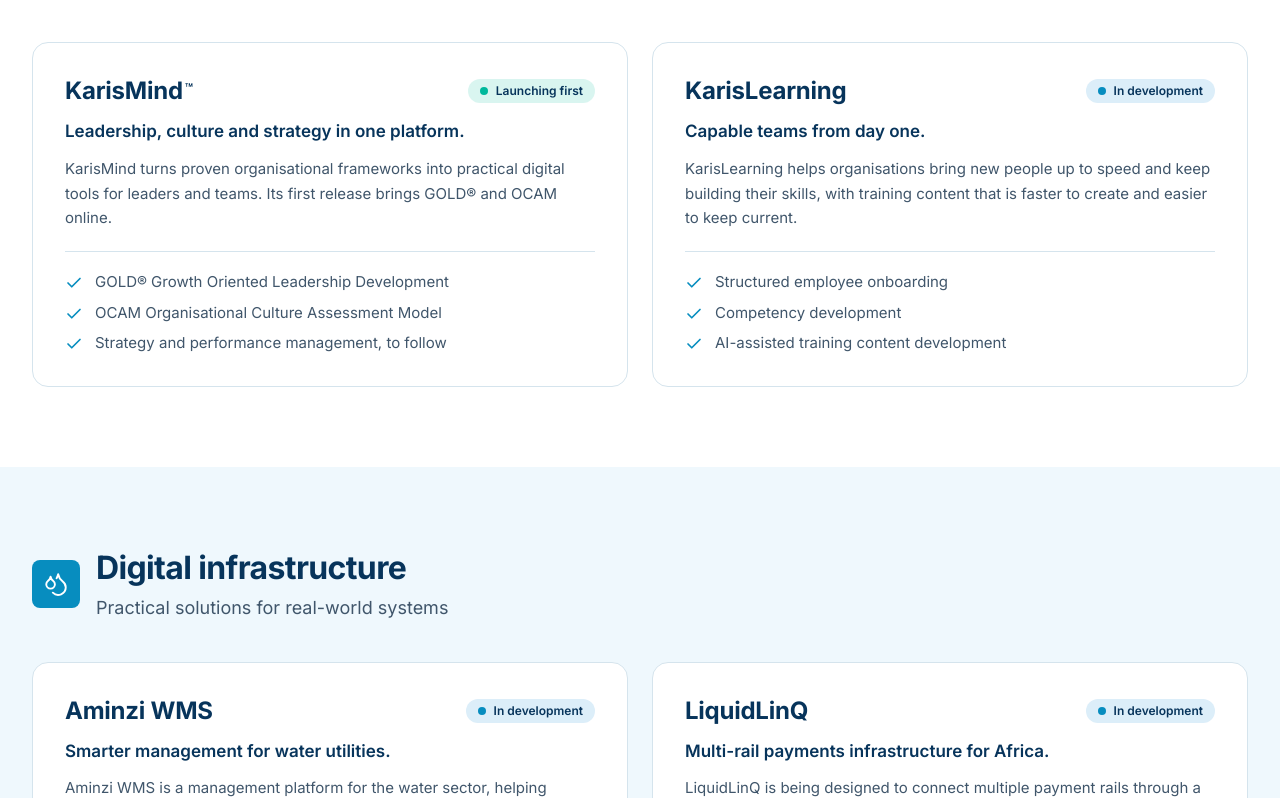
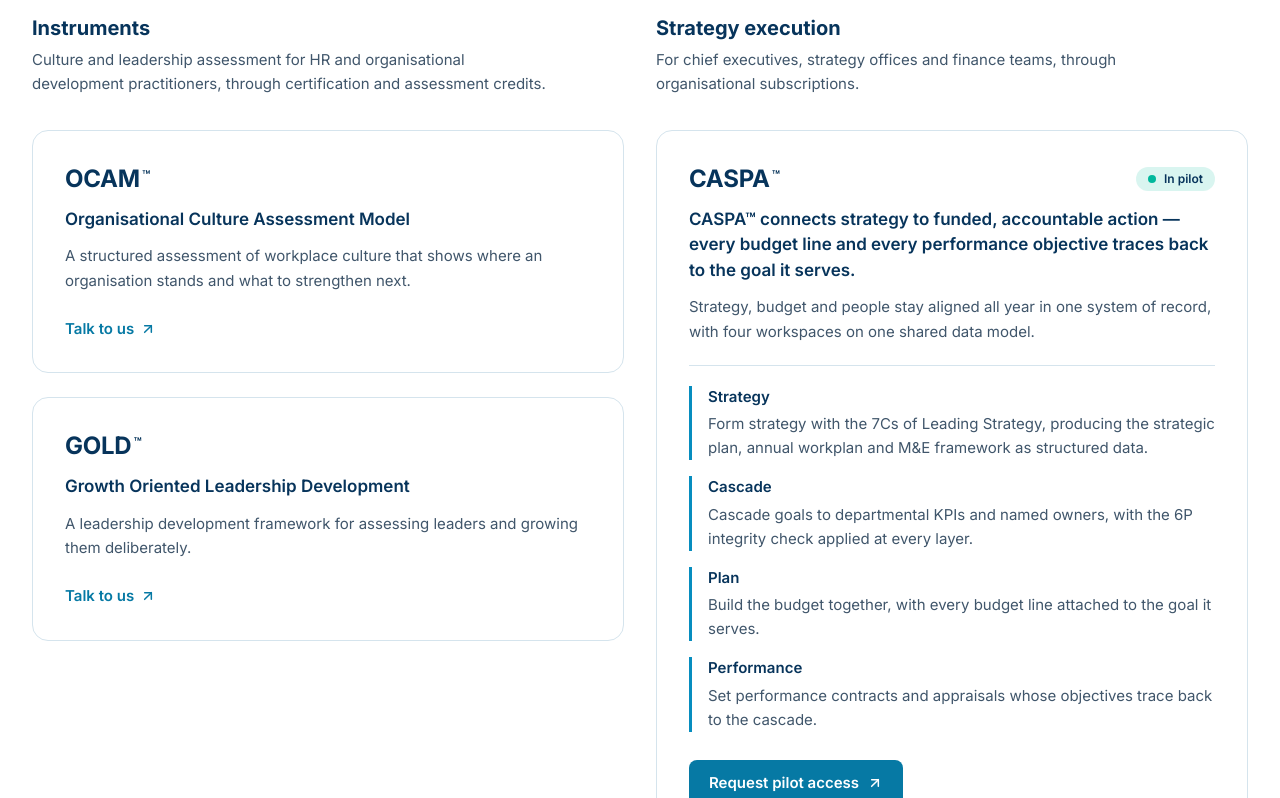
Before and after one commit to elijasinyinza-a11y/Karislab-Technologies, a Next.js app: page /solutions in a window 1280 px wide. Shown: the part 802-1600 px from the top of the page. Built offline with nearby package versions, Linux system fonts and the light colour scheme.

Commit message:
Add files via upload

```diff
--- a/src/app/contact/page.tsx
+++ b/src/app/contact/page.tsx
@@ -1,19 +1,109 @@
 import type { Metadata } from "next";
-import PagePlaceholder from "@/components/PagePlaceholder";
+import { Suspense } from "react";
+import { Mail, MapPin, Phone } from "lucide-react";
+import HeroDecoration from "@/components/home/HeroDecoration";
+import { site, telHref } from "@/lib/site";
 
 export const metadata: Metadata = {
   title: "Contact",
-  description: "How to reach the Karislab team.",
+  description: "How to reach Karislab, including requests for CASPA™ pilot access.",
   alternates: { canonical: "/contact" },
-  // Interim page: keep out of search results until the real content is live.
-  robots: { index: false, follow: true },
 };
 
-export default function Page() {
+type Props = { searchParams: Promise<{ [key: string]: string | string[] | undefined }> };
+
+const intro = {
+  general: {
+    heading: "Talk to Karislab",
+    text: "Tell us about the challenge you're working on and we'll point you in the right direction.",
+  },
+  pilot: {
+    heading: "Request pilot access to CASPA™",
+    text: "CASPA™ is in pilot with a small number of organisations. Call us and tell us about your organisation and the strategy you want to put into action.",
+  },
+};
+
+function Intro({ heading, text }: { heading: string; text: string }) {
   return (
-    <PagePlaceholder
-      title="Contact Karislab"
-      summary="We're preparing this page. It will list the best ways to reach our team."
-    />
+    <div>
+      <h1
+        id="contact-heading"
+        className="max-w-[640px] text-[36px] font-bold leading-[1.12] tracking-[-0.06rem] text-balance md:text-5xl md:leading-[1.08]"
+      >
+        {heading}
+      </h1>
+      <p className="mt-5 max-w-[560px] text-base leading-[1.6] md:mt-6 md:text-lg">{text}</p>
+    </div>
   );
 }
+
+/** Reads ?topic= so the CASPA™ pilot button opens this page with its own heading. */
+async function TopicIntro({ searchParams }: Props) {
+  const { topic } = await searchParams;
+  return <Intro {...(topic === "caspa-pilot" ? intro.pilot : intro.general)} />;
+}
+
+export default function ContactPage({ searchParams }: Props) {
+  return (
+    <section aria-labelledby="contact-heading" className="relative isolate overflow-hidden bg-ice">
+      <HeroDecoration />
+      <div className="page-container grid gap-10 py-14 md:py-20 lg:grid-cols-[minmax(0,7fr)_minmax(0,5fr)] lg:gap-16">
+        <Suspense fallback={<Intro {...intro.general} />}>
+          <TopicIntro searchParams={searchParams} />
+        </Suspense>
+
+        <dl className="self-start rounded-panel border border-white/70 bg-white p-6 md:p-8">
+          {site.phone && (
+            <div className="flex gap-4">
+              <Phone size={20} aria-hidden="true" className="mt-0.5 shrink-0 text-action-accent" />
+              <div>
+                <dt className="text-sm font-semibold text-navy">Phone</dt>
+                <dd className="mt-1">
+                  <a
+                    href={telHref(site.phone)}
+                    className="text-[17px] font-semibold text-action hover:text-action-hover"
+                  >
+                    {site.phone}
+                  </a>
+                </dd>
+              </div>
+            </div>
+          )}
+          {site.email && (
+            <div className="mt-6 flex gap-4 border-t border-line pt-6">
+              <Mail size={20} aria-hidden="true" className="mt-0.5 shrink-0 text-action-accent" />
+              <div>
+                <dt className="text-sm font-semibold text-navy">Email</dt>
+                <dd className="mt-1">
+                  <a
+                    href={`mailto:${site.email}`}
+                    className="text-[17px] font-semibold break-all text-action hover:text-action-hover"
+                  >
+                    {site.email}
+                  </a>
+                </dd>
+              </div>
+            </div>
+          )}
+          {site.address.length > 0 && (
+            <div className="mt-6 flex gap-4 border-t border-line pt-6">
+              <MapPin size={20} aria-hidden="true" className="mt-0.5 shrink-0 text-action-accent" />
+              <div>
+                <dt className="text-sm font-semibold text-navy">Address</dt>
+                <dd className="mt-1 not-italic">
+                  <address className="text-[15px] leading-[1.6] not-italic">
+                    {site.address.map((line) => (
+                      <span key={line} className="block">
+                        {line}
+                      </span>
+                    ))}
+                  </address>
+                </dd>
+              </div>
+            </div>
+          )}
+        </dl>
+      </div>
+    </section>
+  );
+}
--- a/src/app/insights/[slug]/page.tsx
+++ b/src/app/insights/[slug]/page.tsx
@@ -126,8 +126,8 @@
       <CtaBand
         id="article-cta"
         title="Put these principles to work"
-        text="KarisMind™ brings these ideas on leadership and culture into practical tools for your organisation."
-        primary={{ label: "Explore KarisMind™", href: "/solutions#karismind" }}
+        text="OCAM™ and GOLD™ bring these ideas on culture and leadership into practical tools for your organisation."
+        primary={{ label: "Explore our solutions", href: "/solutions#instruments" }}
         secondary={{ label: "Talk to us", href: "/contact" }}
       />
     </>
--- a/src/app/sitemap.ts
+++ b/src/app/sitemap.ts
@@ -11,6 +11,7 @@
   "/solutions",
   "/about",
   "/insights",
+  "/contact",
   ...articles.map((a) => `/insights/${a.slug}`),
 ];
 
--- a/src/app/solutions/page.tsx
+++ b/src/app/solutions/page.tsx
@@ -9,7 +9,7 @@
 export const metadata: Metadata = {
   title: "Solutions",
   description:
-    "Karislab platforms for leadership, culture and learning, and digital infrastructure for water utilities and payments.",
+    "Karislab instruments for culture and leadership, CASPA™ for strategy execution, and digital infrastructure for water utilities and payments.",
   alternates: { canonical: "/solutions" },
 };
 
@@ -31,8 +31,8 @@
           </h1>
           <p className="mt-5 max-w-[620px] text-base leading-[1.6] md:mt-6 md:text-lg">
             Karislab works in two areas: intelligent platforms that strengthen how organisations
-            lead, learn and perform, and digital infrastructure that makes real-world systems work
-            better. KarisMind™ launches first, with GOLD® and OCAM.
+            lead, align and perform, and digital infrastructure that makes real-world systems work
+            better.
           </p>
 
           <nav aria-label="Solution areas" className="mt-8">
@@ -53,7 +53,7 @@
         </div>
       </section>
 
-      {solutionGroups.map(({ id, title, summary, Icon, tileClass, platforms }, index) => (
+      {solutionGroups.map(({ id, title, summary, Icon, tileClass, families, platforms }, index) => (
         <section
           key={id}
           id={id}
@@ -75,11 +75,31 @@
               </div>
             </div>
 
-            <div className="mt-10 grid gap-6 md:grid-cols-2">
-              {platforms.map((platform) => (
-                <PlatformCard key={platform.id} platform={platform} />
-              ))}
-            </div>
+            {families && (
+              <div className="mt-10 grid gap-10 lg:grid-cols-2 lg:gap-8">
+                {families.map((family) => (
+                  <div key={family.id} id={family.id} className="flex scroll-mt-6 flex-col">
+                    <div className="min-h-0 lg:min-h-[96px]">
+                      <h3 className="text-lg font-bold text-navy md:text-xl">{family.title}</h3>
+                      <p className="mt-1.5 max-w-[520px] text-[15px] leading-[1.6]">{family.summary}</p>
+                    </div>
+                    <div className="mt-5 flex flex-col gap-6">
+                      {family.platforms.map((platform) => (
+                        <PlatformCard key={platform.id} platform={platform} level="h4" />
+                      ))}
+                    </div>
+                  </div>
+                ))}
+              </div>
+            )}
+
+            {platforms && (
+              <div className="mt-10 grid gap-6 md:grid-cols-2">
+                {platforms.map((platform) => (
+                  <PlatformCard key={platform.id} platform={platform} />
+                ))}
+              </div>
+            )}
           </div>
         </section>
       ))}
--- a/src/components/solutions/PlatformCard.tsx
+++ b/src/components/solutions/PlatformCard.tsx
@@ -1,38 +1,44 @@
+import Link from "next/link";
 import { ArrowUpRight, Check } from "lucide-react";
 import { statusLabel, type Platform } from "@/lib/solutions";
 
-export default function PlatformCard({ platform }: { platform: Platform }) {
-  const { id, name, mark, tagline, description, capabilities, status, href } = platform;
-  const launching = status === "launching-first";
+type Props = { platform: Platform; /** Heading level, so cards nest correctly under family headings. */ level?: "h3" | "h4" };
+
+export default function PlatformCard({ platform, level = "h3" }: Props) {
+  const { id, name, mark, tagline, description, capabilities, workspaces, status, action } = platform;
+  const Heading = level;
+  const pilot = status === "pilot";
 
   return (
     <article
       id={id}
       aria-labelledby={`${id}-name`}
-      className="flex scroll-mt-6 flex-col rounded-[16px] border border-line bg-white p-6 md:p-8"
+      className="flex h-full scroll-mt-6 flex-col rounded-[16px] border border-line bg-white p-6 md:p-8"
     >
       <div className="flex flex-wrap items-center justify-between gap-3">
-        <h3 id={`${id}-name`} className="text-xl font-bold tracking-[-0.01em] md:text-2xl">
+        <Heading id={`${id}-name`} className="text-xl font-bold tracking-[-0.01em] text-navy md:text-2xl">
           {name}
           {mark && <sup className="ml-0.5 text-[0.55em] font-semibold">{mark}</sup>}
-        </h3>
+        </Heading>
+        {status && (
           <span
             className={`inline-flex items-center gap-2 rounded-full px-3 py-1 text-xs font-semibold text-navy ${
-            launching ? "bg-teal/15" : "bg-sky"
+              pilot ? "bg-teal/15" : "bg-sky"
             }`}
           >
             <span
               aria-hidden="true"
-            className={`h-2 w-2 rounded-full ${launching ? "bg-teal" : "bg-action-accent"}`}
+              className={`h-2 w-2 rounded-full ${pilot ? "bg-teal" : "bg-action-accent"}`}
             />
             {statusLabel[status]}
           </span>
+        )}
       </div>
 
       <p className="mt-3 text-base font-semibold text-navy md:text-[17px]">{tagline}</p>
       <p className="mt-3 text-[15px] leading-[1.65]">{description}</p>
 
-      {capabilities.length > 0 && (
+      {capabilities && capabilities.length > 0 && (
         <ul className="mt-5 space-y-2.5 border-t border-line pt-5">
           {capabilities.map((item) => (
             <li key={item} className="flex gap-3 text-[15px] leading-snug">
@@ -48,14 +54,29 @@
         </ul>
       )}
 
-      {href && (
-        <a
-          href={href}
-          className="mt-6 inline-flex w-fit items-center gap-1.5 text-[15px] font-semibold text-action hover:text-action-hover"
+      {workspaces && workspaces.length > 0 && (
+        <dl className="mt-5 space-y-4 border-t border-line pt-5">
+          {workspaces.map(({ name: workspace, text }) => (
+            <div key={workspace} className="border-l-[3px] border-action-accent pl-4">
+              <dt className="text-[15px] font-semibold text-navy">{workspace}</dt>
+              <dd className="mt-1 text-[15px] leading-[1.6]">{text}</dd>
+            </div>
+          ))}
+        </dl>
+      )}
+
+      {action && (
+        <Link
+          href={action.href}
+          className={
+            pilot
+              ? "mt-7 inline-flex w-fit items-center gap-2 rounded-button bg-action px-5 py-3 text-[15px] font-semibold text-white transition-colors hover:bg-action-hover"
+              : "mt-6 inline-flex w-fit items-center gap-1.5 text-[15px] font-semibold text-action hover:text-action-hover"
+          }
         >
-          Visit {name}
+          {action.label}
           <ArrowUpRight size={16} strokeWidth={2.25} aria-hidden="true" />
-        </a>
+        </Link>
       )}
     </article>
   );
--- a/src/lib/about.ts
+++ b/src/lib/about.ts
@@ -30,7 +30,7 @@
   },
   {
     title: "Built step by step",
-    text: "We release one platform at a time, starting with KarisMind™, and grow the ecosystem as each part proves itself.",
+    text: "We release in stages, starting with OCAM™ and GOLD™, and grow the ecosystem as each part proves itself.",
     Icon: Layers,
   },
 ];
@@ -40,8 +40,8 @@
   role: "Founder",
   photo: "/images/team/elijah-sinyinza.jpg",
   bio: [
-    "An electrical engineer and practitioner-author, Elijah developed the GOLD® leadership development framework, the OCAM culture assessment model and the 7Cs of Leading Strategy, which form the foundation of KarisMind™.",
-    "Karislab's principles and methods are drawn from two of his books, published by Divine Keys Publishing.",
+    "An electrical engineer and practitioner-author, Elijah developed the GOLD™ leadership development framework, the OCAM™ culture assessment model and the 7Cs of Leading Strategy, which form the foundation of Karislab's platforms.",
+    "Karislab's principles and methods are drawn from two of his books, published by Divine Keys Publishing. CASPA™ draws on Business Beyond the Strategic Plan, the same source as the 7Cs and 6P frameworks.",
   ],
 };
 
--- a/src/lib/site.ts
+++ b/src/lib/site.ts
@@ -15,8 +15,9 @@
   title: "Karislab | Building intelligent solutions for a changing world",
   description:
     "We bring together technology, data and human insight to solve meaningful problems and create lasting value.",
-  email: "", // the real company inbox
-  phone: "", // international format, e.g. "+260 ..."
+  email: "", // the real company inbox: add once the address is confirmed and receiving mail
+  phone: "+260 97 779 3584", // international format
+  address: ["Mweru, Fairview", "Mufulira", "Zambia"],
   /** Shown in the top bar on tablet and desktop when no contact details are set. */
   tagline: "Intelligent platforms and digital infrastructure",
 };
--- a/src/lib/solutions.ts
+++ b/src/lib/solutions.ts
@@ -1,19 +1,43 @@
 import { BrainCircuit, Droplets, type LucideIcon } from "lucide-react";
+import { contactHref } from "@/lib/navigation";
 
-export type PlatformStatus = "launching-first" | "in-development";
+/**
+ * Status badge on a card. Leave `status` undefined to show no badge at all
+ * (OCAM™ and GOLD™ deliberately carry none).
+ */
+export type PlatformStatus = "pilot" | "in-development";
+
+export const statusLabel: Record<PlatformStatus, string> = {
+  pilot: "In pilot",
+  "in-development": "In development",
+};
+
+export type Action = { label: string; href: string };
+
+/** One workspace inside CASPA™. Workspaces are never marketed as products. */
+export type Workspace = { name: string; text: string };
 
 export type Platform = {
-  /** Used as the page anchor, e.g. /solutions#karismind */
+  /** Used as the page anchor, e.g. /solutions#caspa */
   id: string;
   name: string;
   /** Trademark symbol shown after the name in the card heading: "™" until registered, then "®". */
   mark?: "™" | "®";
   tagline: string;
   description: string;
-  capabilities: string[];
-  status: PlatformStatus;
-  /** Add the live address when the platform launches. Leave undefined until then. */
-  href?: string;
+  capabilities?: string[];
+  workspaces?: Workspace[];
+  status?: PlatformStatus;
+  /** Call to action on the card. Omit for informational cards. */
+  action?: Action;
+};
+
+/** A product family shown as its own column, e.g. Instruments beside CASPA™. */
+export type Family = {
+  id: string;
+  title: string;
+  summary: string;
+  platforms: Platform[];
 };
 
 export type SolutionGroup = {
@@ -23,13 +47,15 @@
   Icon: LucideIcon;
   /** Icon tile background (non-text graphic, so the accent blue is allowed). */
   tileClass: string;
-  platforms: Platform[];
+  /** Families render side by side. A group without families renders its platforms in a grid. */
+  families?: Family[];
+  platforms?: Platform[];
 };
 
-export const statusLabel: Record<PlatformStatus, string> = {
-  "launching-first": "Launching first",
-  "in-development": "In development",
-};
+/** Where the CASPA™ pilot button leads. The Contact page reads the topic. */
+export const pilotHref = `${contactHref}?topic=caspa-pilot`;
+
+const talkToUs: Action = { label: "Talk to us", href: contactHref };
 
 export const solutionGroups: SolutionGroup[] = [
   {
@@ -38,33 +64,68 @@
     summary: "Insight for strategy, culture and performance",
     Icon: BrainCircuit,
     tileClass: "bg-navy",
-    platforms: [
+    families: [
       {
-        id: "karismind",
-        name: "KarisMind",
-        mark: "™",
-        tagline: "Leadership, culture and strategy in one platform.",
-        description:
-          "KarisMind turns proven organisational frameworks into practical digital tools for leaders and teams. Its first release brings GOLD® and OCAM online.",
-        capabilities: [
-          "GOLD® Growth Oriented Leadership Development",
-          "OCAM Organisational Culture Assessment Model",
-          "Strategy and performance management, to follow",
+        id: "instruments",
+        title: "Instruments",
+        summary:
+          "Culture and leadership assessment for HR and organisational development practitioners, through certification and assessment credits.",
+        platforms: [
+          {
+            id: "ocam",
+            name: "OCAM",
+            mark: "™",
+            tagline: "Organisational Culture Assessment Model",
+            description:
+              "A structured assessment of workplace culture that shows where an organisation stands and what to strengthen next.",
+            action: talkToUs,
+          },
+          {
+            id: "gold",
+            name: "GOLD",
+            mark: "™",
+            tagline: "Growth Oriented Leadership Development",
+            description:
+              "A leadership development framework for assessing leaders and growing them deliberately.",
+            action: talkToUs,
+          },
         ],
-        status: "launching-first",
       },
       {
-        id: "karislearning",
-        name: "KarisLearning",
-        tagline: "Capable teams from day one.",
-        description:
-          "KarisLearning helps organisations bring new people up to speed and keep building their skills, with training content that is faster to create and easier to keep current.",
-        capabilities: [
-          "Structured employee onboarding",
-          "Competency development",
-          "AI-assisted training content development",
+        id: "execution",
+        title: "Strategy execution",
+        summary: "For chief executives, strategy offices and finance teams, through organisational subscriptions.",
+        platforms: [
+          {
+            id: "caspa",
+            name: "CASPA",
+            mark: "™",
+            tagline:
+              "CASPA™ connects strategy to funded, accountable action — every budget line and every performance objective traces back to the goal it serves.",
+            description:
+              "Strategy, budget and people stay aligned all year in one system of record, with four workspaces on one shared data model.",
+            workspaces: [
+              {
+                name: "Strategy",
+                text: "Form strategy with the 7Cs of Leading Strategy, producing the strategic plan, annual workplan and M&E framework as structured data.",
+              },
+              {
+                name: "Cascade",
+                text: "Cascade goals to departmental KPIs and named owners, with the 6P integrity check applied at every layer.",
+              },
+              {
+                name: "Plan",
+                text: "Build the budget together, with every budget line attached to the goal it serves.",
+              },
+              {
+                name: "Performance",
+                text: "Set performance contracts and appraisals whose objectives trace back to the cascade.",
+              },
+            ],
+            status: "pilot",
+            action: { label: "Request pilot access", href: pilotHref },
+          },
         ],
-        status: "in-development",
       },
     ],
   },
@@ -94,7 +155,6 @@
         tagline: "Multi-rail payments infrastructure for Africa.",
         description:
           "LiquidLinQ is being designed to connect multiple payment rails through a single infrastructure layer, making it simpler to move value across systems.",
-        capabilities: [],
         status: "in-development",
       },
     ],
```
Lines whose indentation alone changed are shown as unchanged.
